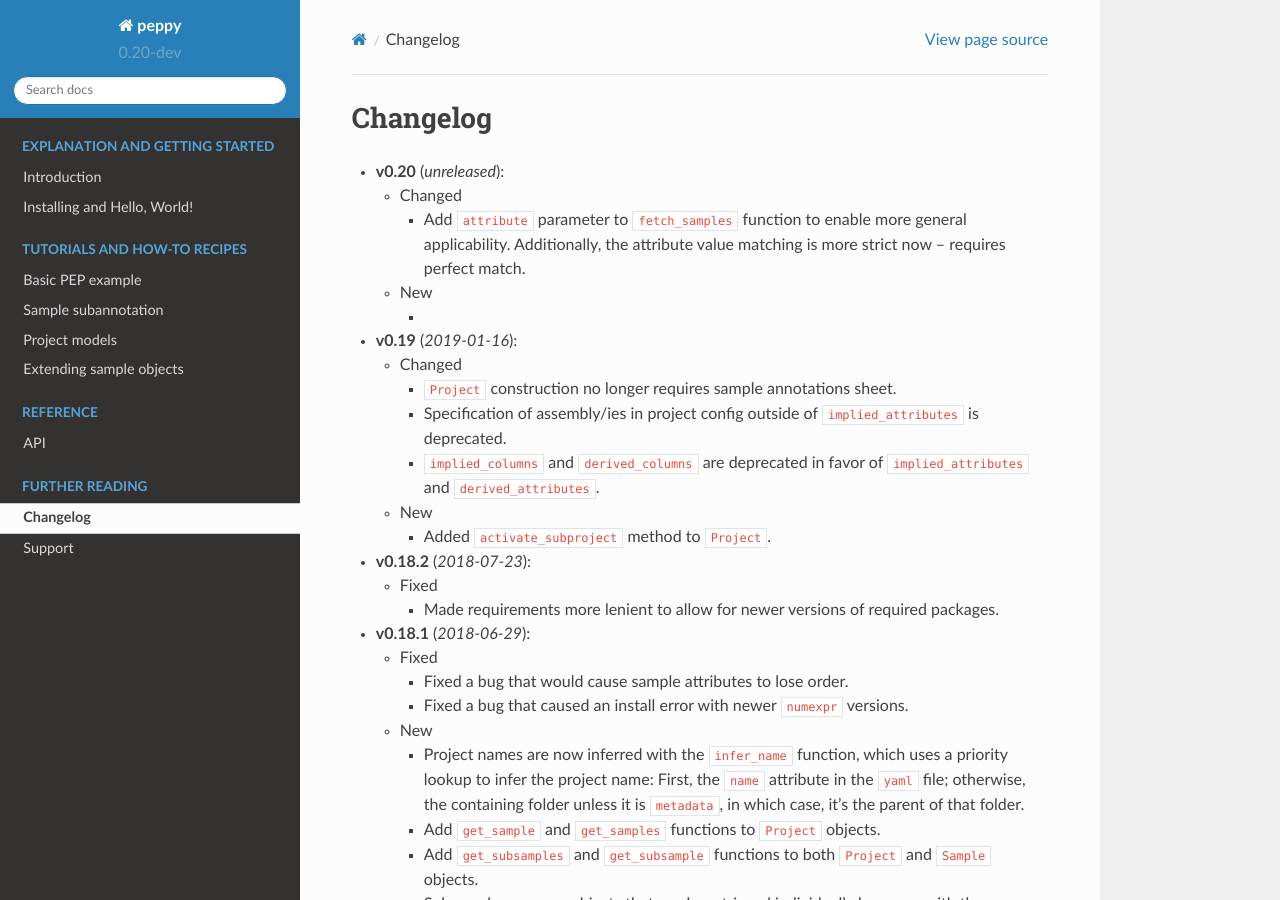
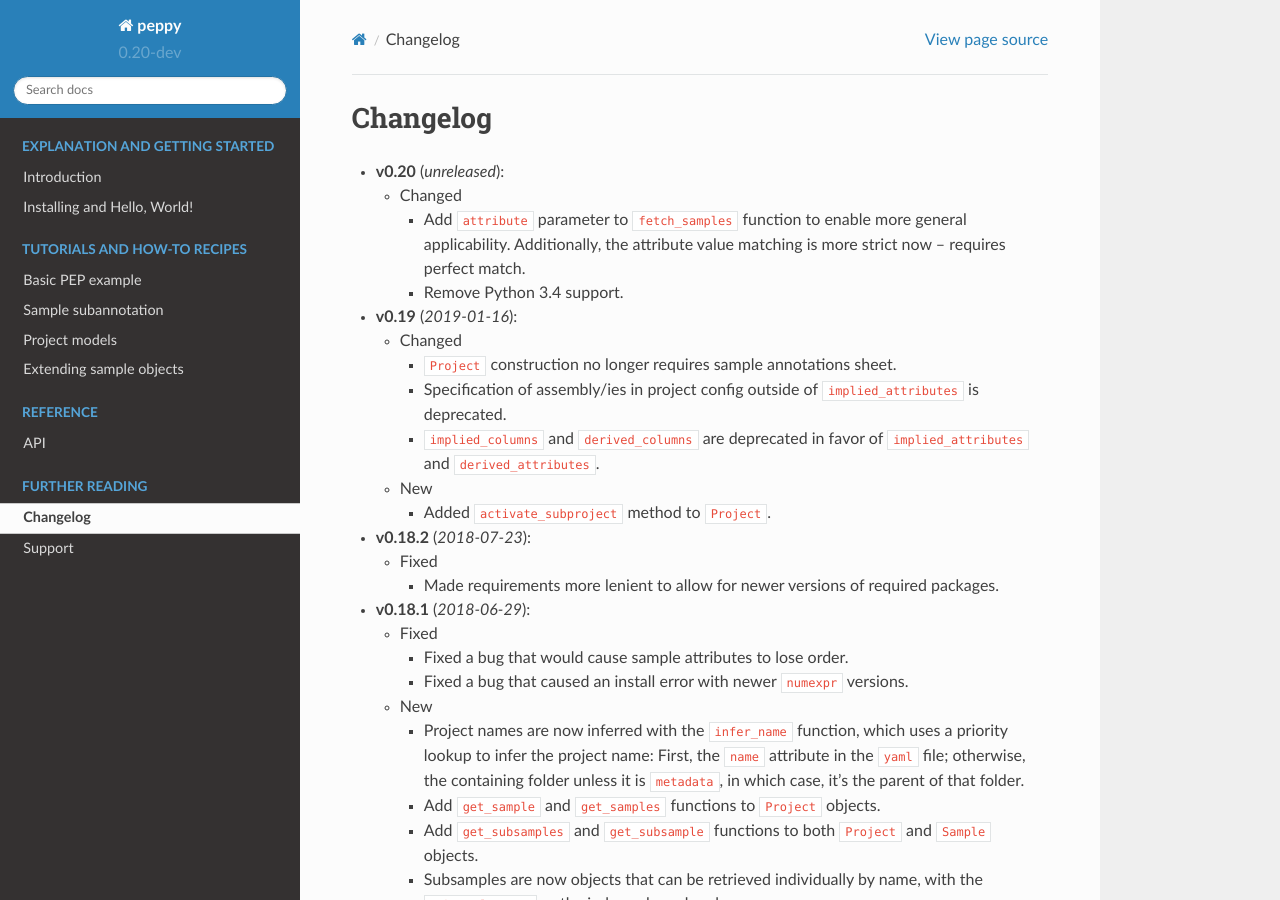
Before and after one commit to pepkit/peppy, a Sphinx documentation site: the page built from doc/source/changelog.rst, in a window 1280 px wide and 900 px high. Built offline with Sphinx 7.4.7 and the Read the Docs theme 2.0.0, drawn with Linux system fonts in a browser that asks for light colours; pages that are not in the unit, such as notebooks, are missing from menus.

Commit message:
note update in changelog

```diff
--- a/doc/source/changelog.rst
+++ b/doc/source/changelog.rst
@@ -7,9 +7,8 @@ Changelog
 
     - Add ``attribute`` parameter to ``fetch_samples`` function to enable more general applicability. Additionally, the attribute value matching is more strict now -- requires perfect match.
 
-  - New
+    - Remove Python 3.4 support.
 
-    -
 
 - **v0.19** (*2019-01-16*):
 
```
Also changed, not shown: .travis.yml.
